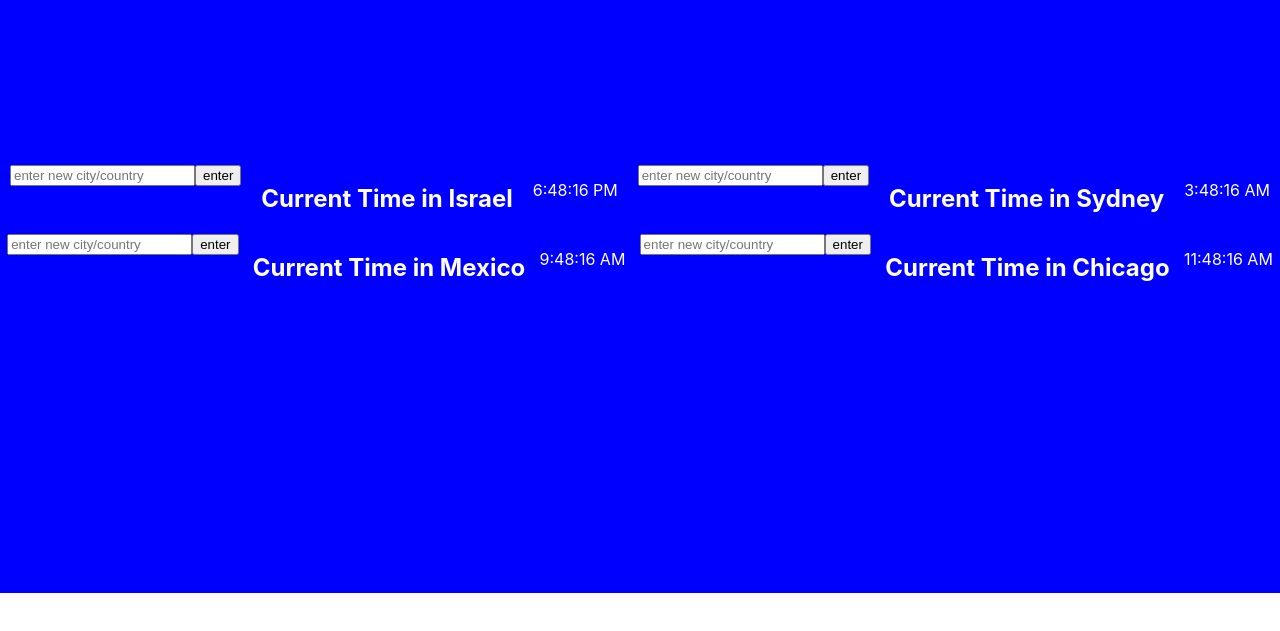
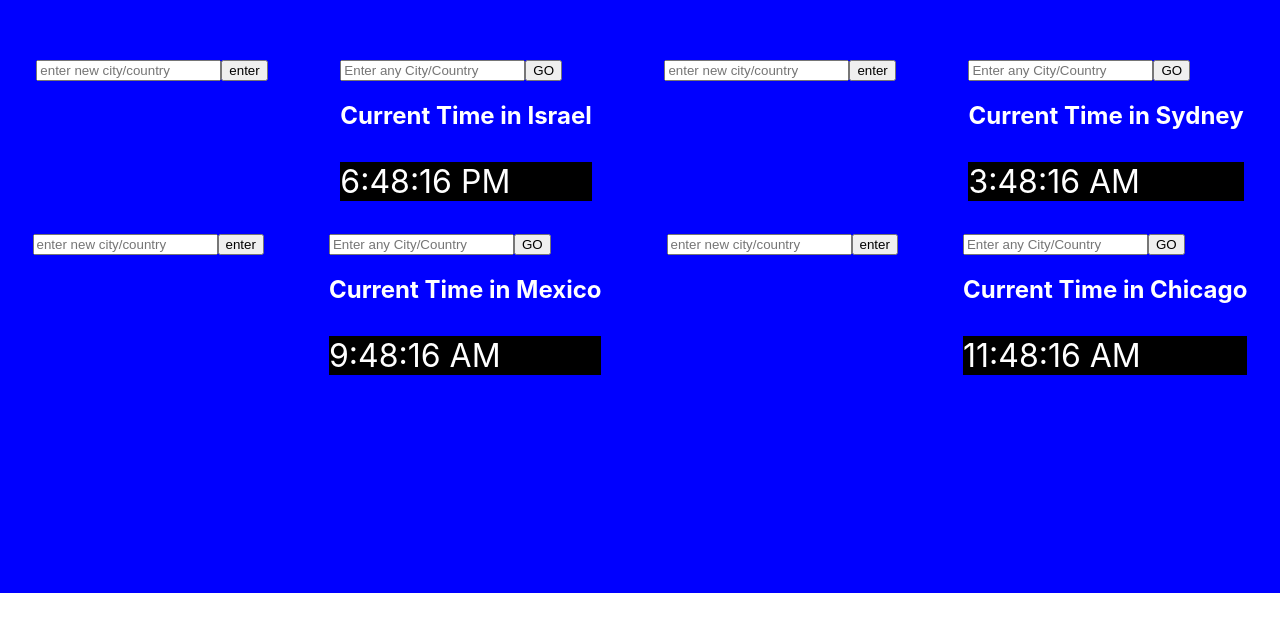
Before and after one commit to bazilda/react, a React (Create React App) app in the folder react-application/: page / in a window 1280 px wide. Shown: the part 127-758 px from the top of the page. Built offline with nearby package versions, Linux system fonts and the light colour scheme.

Commit message:
HW-33 without InputTest

```diff
--- a/react-application/src/components/Input.tsx
+++ b/react-application/src/components/Input.tsx
@@ -9,12 +9,15 @@ export const Input: React.FC<Props> = ({submitFn, placeHolder, buttonName}) => {
     const id = useRef<string>(Math.random().toString());
     const inputElement = useRef<HTMLInputElement | null>();
     const [message, setMessage] = useState<string>('')
-    useEffect(() => {
-
+    useEffect(() =>{
         inputElement.current = document.getElementById(id.current) as HTMLInputElement
     }, []);
     function inputProcess() {
+        const tmpMsg=submitFn(inputElement.current!.value)
        setMessage(submitFn(inputElement.current!.value))
+       if(!tmpMsg){
+        inputElement.current!.value='';
+       }
     }
     return <div>
         <input type="text" placeholder={placeHolder} id={id.current}/>
--- a/react-application/src/components/InputTest.tsx
+++ b/react-application/src/components/InputTest.tsx
@@ -7,7 +7,7 @@ export const InputTest:React.FC = () =>
     function submit(value: string): string {
         let res = '';
         if(value.toLowerCase().includes("hello")) {
-            res = "get tired of 'HELLO'";
+            res = " the city is undefined, this is why you have Israels time ";
         } else {
             setInputValue(value);
         }
@@ -16,6 +16,6 @@ export const InputTest:React.FC = () =>
     }
     return <div>
         <Input submitFn={submit} placeHolder={"enter new city/country "} buttonName="enter"/>
-        {/* <p>{cityCountry=inputValue}</p> */}
+        {/* <p>{cityCountry  cityName=inputValue}</p>   */}
     </div>
 }
--- a/react-application/src/components/Timer.tsx
+++ b/react-application/src/components/Timer.tsx
@@ -1,35 +1,54 @@
-import React, { useEffect } from "react"
+import React, { useEffect, useState, useRef } from "react"
 import { json } from "stream/consumers";
 import timeZones from "../time-zones";
+import { Input } from "./Input";
 type Props = {
     cityCountry: string;
 }
+
 export const Timer: React.FC<Props> = ({ cityCountry }) => {
-  //  const styles: React.CSSProperties = { backgroundColor: "lightblue", fontSize: "2em" };
+    const styles: React.CSSProperties = { backgroundColor: "black", color: "white", fontSize: "2em" };
 
-    const [time, setTime] = React.useState(new Date());
+    const [time, setTime] = useState<Date>(new Date());
+    const timeZone = useRef<string | undefined>();
+    const [inputCityCountry, setCityCountry] = useState<string>(cityCountry);
+    function tic() {
+        setTime(new Date());
+    }
+    useEffect(
+        () => {
+            timeZone.current = findTimeZoneName(cityCountry);
+        }, [cityCountry]
+    )
+    useEffect(() => {
+        const tickInterval = setInterval(tic, 1000);
+        return () =>
+            clearInterval(tickInterval);
 
-    useEffect(() => {
-       const tickInterval = setInterval(tic, 1000);
-       return () => {
-            clearInterval(tickInterval);
-        }
     }, []);
 
-   function tic() {
-        setTime(new Date());
+    function findTimeZoneName(cityName: string): string | undefined {
+        const ind = timeZones.findIndex(tz => JSON.stringify(tz).includes(cityName));
+        if (ind < 0)
+            return "Asia/Jerusalem";
+        return timeZones[ind].name;
+    }
+    function findeNewTZ(inputValue: string): string {
+        const tmpZone = findTimeZoneName(inputValue);
+        let res: string = '';
+        if (!tmpZone) {
+            res = `${inputValue} doesn't exist in the TZ this is whiy you had the Israels TZ`;
+        } else {
+            timeZone.current = tmpZone;
+            setCityCountry(inputValue);
+        }
+        return res;
     }
 
-    return <>
-        <h2 >Current Time in {cityCountry}</h2>
-        <p>{time.toLocaleTimeString(undefined, { timeZone: findTimeZoneName(cityCountry) })}</p>
-    </>
+    return <div>
+        <Input submitFn={findeNewTZ}  placeHolder={"Enter any City/Country"} />
+        <h2 >Current Time in {inputCityCountry}</h2>
+        {/* <p>{time.toLocaleTimeString(undefined, { timeZone: findTimeZoneName(cityCountry) })}</p> */}
+        <p style={styles}>{time.toLocaleTimeString(undefined, { timeZone: timeZone.current })}</p>
+    </div>
 }
-
-
-function findTimeZoneName (cityName: string): string | undefined{
-    const ind = timeZones.findIndex(tz=>JSON.stringify(tz).includes(cityName));
-    if (ind < 0)
-        return "Asia/Jerusalem";
-    return timeZones[ind].name;
-}
```
